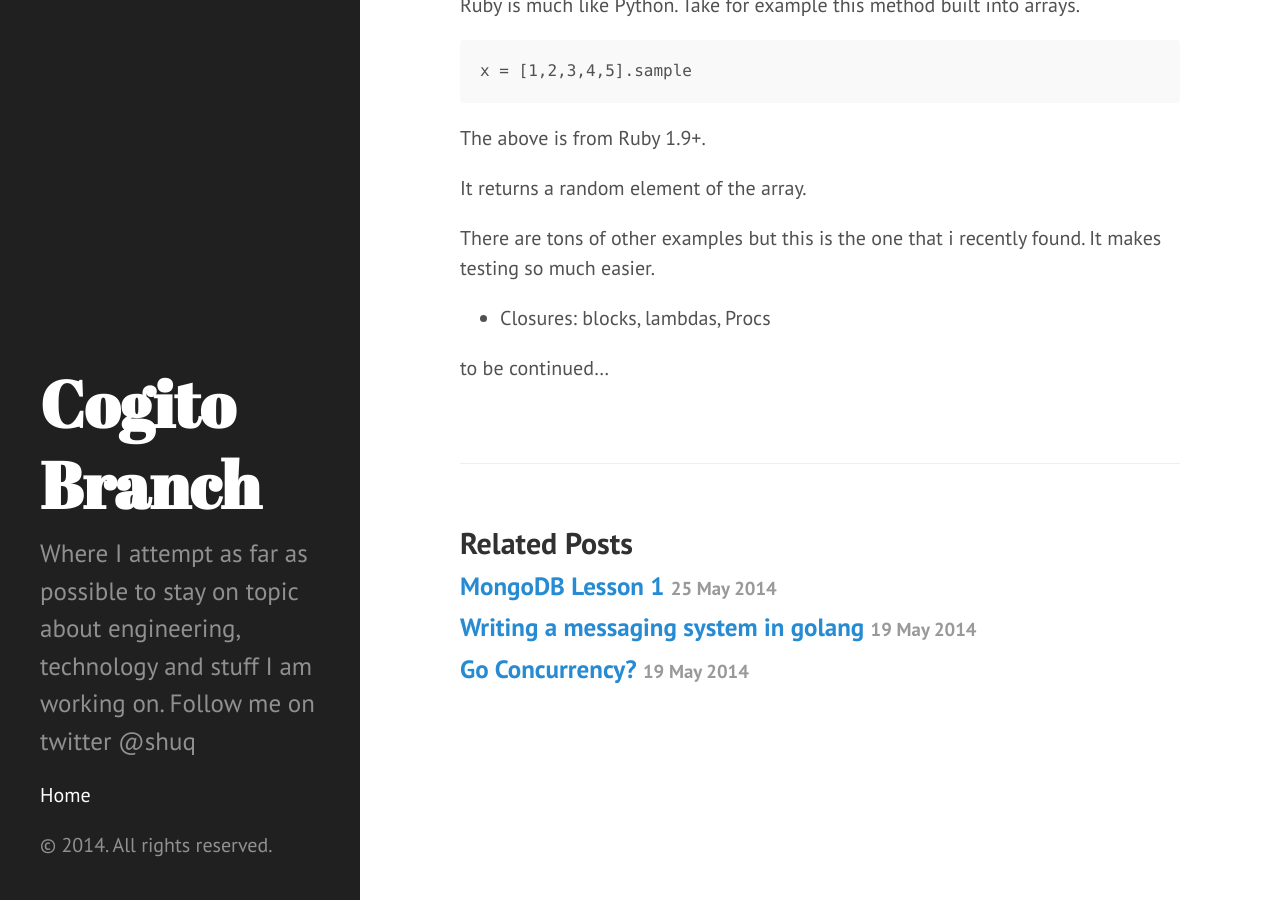
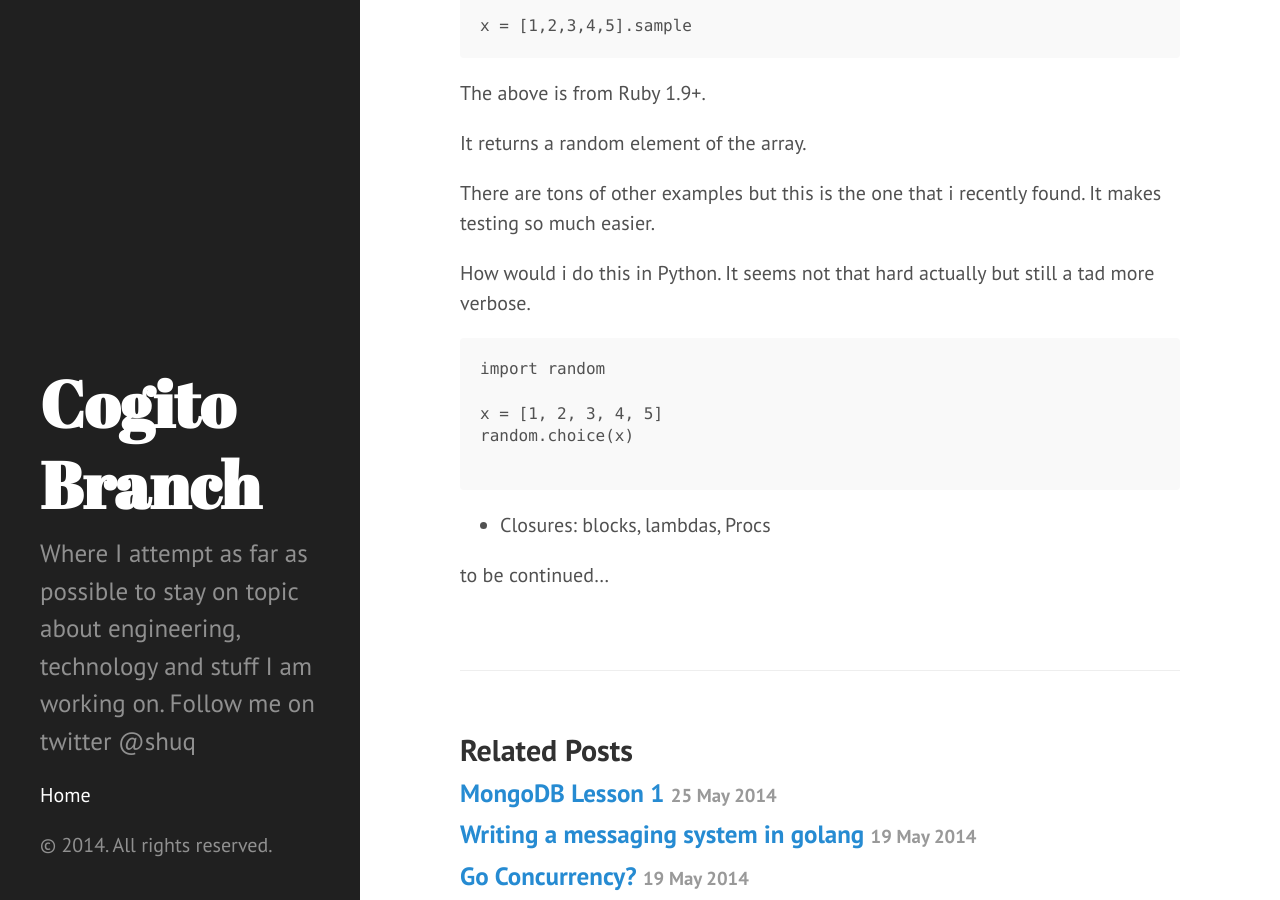
Before and after one commit to quekshuy/oldquekshuy.github.io, a Jekyll site: the page built from _posts/2014-05-29-ruby-is-the-cutest-language.markdown, in a window 1280 px wide and 900 px high, scrolled down 1519 px. Built offline with Jekyll 4.4.1, drawn with Linux system fonts in a browser that asks for light colours; Markdown is read by kramdown in place of the engine named in the settings.

Commit message:
Post update: Ruby is the cutest language

````diff
--- a/_posts/2014-05-29-ruby-is-the-cutest-language.markdown
+++ b/_posts/2014-05-29-ruby-is-the-cutest-language.markdown
@@ -25,9 +25,7 @@ for i in xrange(5):
 _Ruby_
 
 ```
-5.times{ |i|
-  puts i
-}
+5.times{ |i|  puts i }
 
 ```
 
@@ -51,6 +49,17 @@ It returns a random element of the array.
 
 There are tons of other examples but this is the one that i recently found. It makes testing so much easier.
 
+How would i do this in Python. It seems not that hard actually but still a tad more verbose.
+
+```
+import random
+
+x = [1, 2, 3, 4, 5]
+random.choice(x)
+
+```
+
+
 * Closures: blocks, lambdas, Procs
 
 
````
